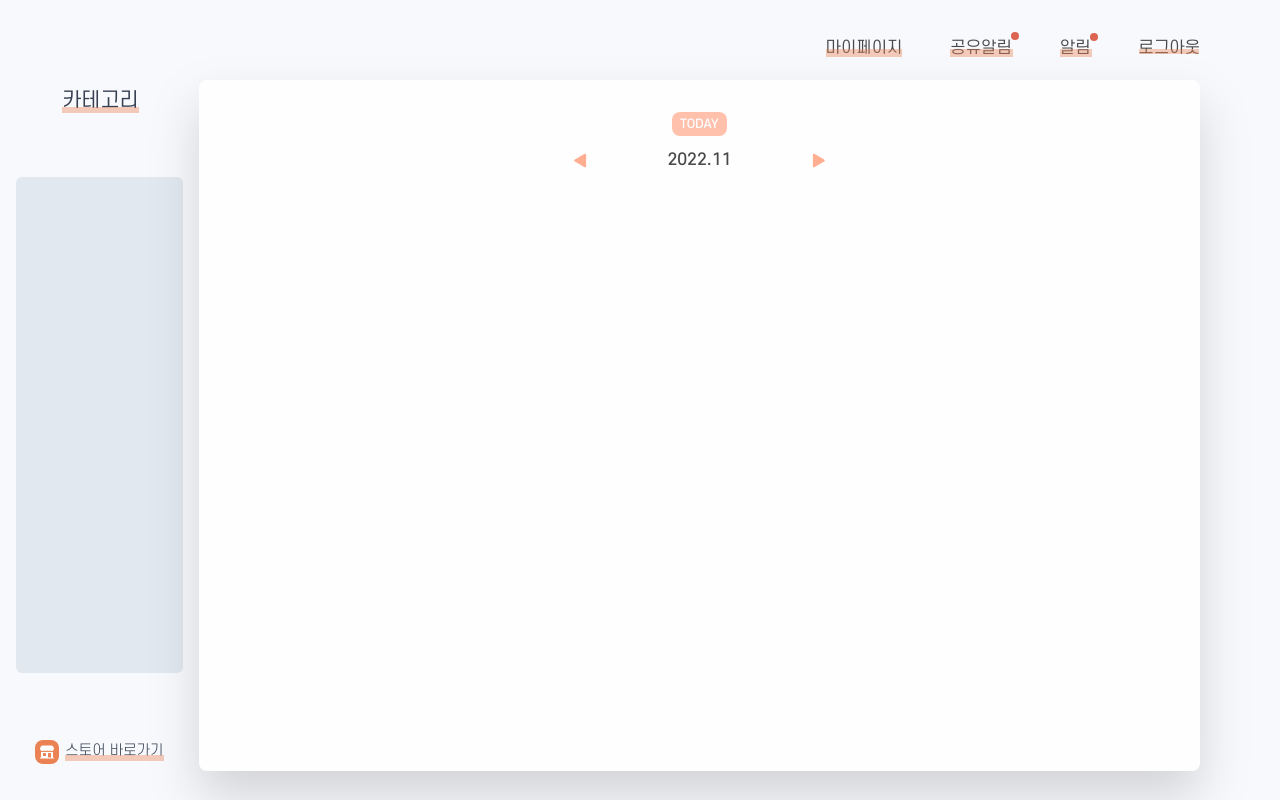
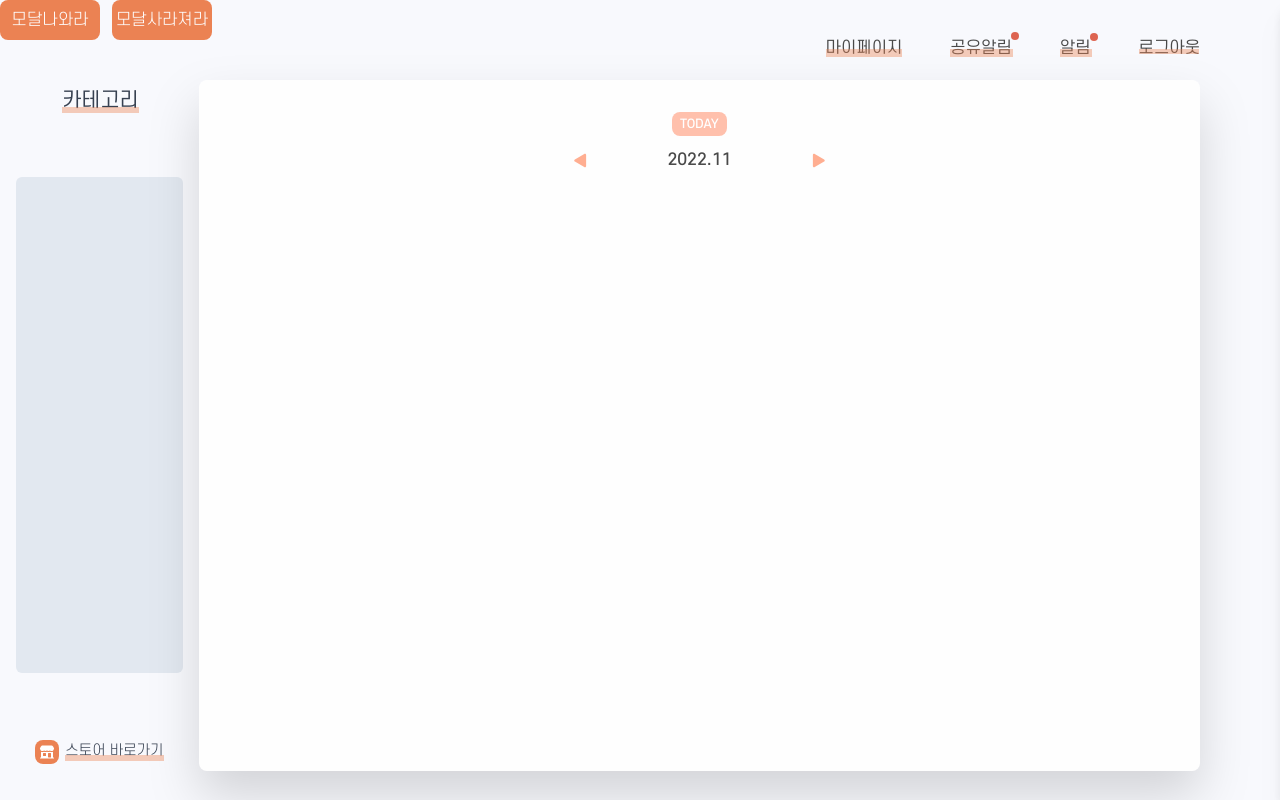
Before and after one commit to codestates-seb/seb40_main_005, a Next.js app in the folder client/: page /calendar in a window 1280 px wide. Built offline with nearby package versions, Linux system fonts and the light colour scheme.

Commit message:
✨ Feature/sunghun/게시글모달 레이아웃 및 애니메이션 구현완료

```diff
--- /dev/null
+++ b/client/components/BoardContainer.tsx
@@ -0,0 +1,19 @@
+interface Props {
+  children: React.ReactNode;
+  boardRef: React.ForwardedRef<HTMLDivElement>;
+}
+
+const BoardContainer = ({ children, boardRef }: Props) => {
+  return (
+    <>
+      <div
+        className="p-5 rounded-xl right-0 drop-shadow-xl fixed h-[90%] md:h-screen w-full md:w-[700px] bg-bgWhite/90 z-10 md:translate-x-full transition ease-in-out duration-[700ms]"
+        ref={boardRef}
+      >
+        {children}
+      </div>
+    </>
+  );
+};
+
+export default BoardContainer;
--- a/client/components/CalendarPageLayout.tsx
+++ b/client/components/CalendarPageLayout.tsx
@@ -1,12 +1,51 @@
 import CalendarContainer from "./CalendarContainer";
 import CalendarNav from "./CalendarNav";
 import Sidebar from "./Sidebar";
+import BoardContainer from "./BoardContainer";
+import { useRef, useState } from "react";
 
 const CalendarPageLayout = () => {
+  const boardModal = useRef<HTMLDivElement>(null);
+
+  const handleOpenBtnClick = () => {
+    const { current } = boardModal;
+
+    if (current?.style.transform !== undefined) {
+      window.innerWidth < 376
+        ? (current.style.transform = "translateY(0)")
+        : (current.style.transform = "translateX(0)");
+    }
+  };
+
+  const handleCloseBtnClick = () => {
+    const { current } = boardModal;
+
+    if (current?.style.transform !== undefined) {
+      window.innerWidth < 376
+        ? (current.style.transform = "translateY(100%)")
+        : (current.style.transform = "translateX(100%)");
+    }
+  };
+
   return (
     <>
       <div className="flex flex-col-reverse h-screen lg:flex-row bg-bgGray">
         {/* <section className="w-1/6 h-full border-2 lg:block">Sidebar</section> */}
+        <button
+          className="font-SCDream3 bg-mainOrange text-bgWhite fixed w-[100px] h-10 rounded-lg z-50"
+          onClick={handleOpenBtnClick}
+        >
+          모달나와라
+        </button>
+
+        <button
+          className="left-28 font-SCDream3 bg-mainOrange text-bgWhite fixed w-[100px] h-10 rounded-lg z-50"
+          onClick={handleCloseBtnClick}
+        >
+          모달사라져라
+        </button>
+
+        <BoardContainer boardRef={boardModal}>hello</BoardContainer>
         <Sidebar />
         <div className="w-full p-4 lg:pr-20">
           <CalendarNav />
```
